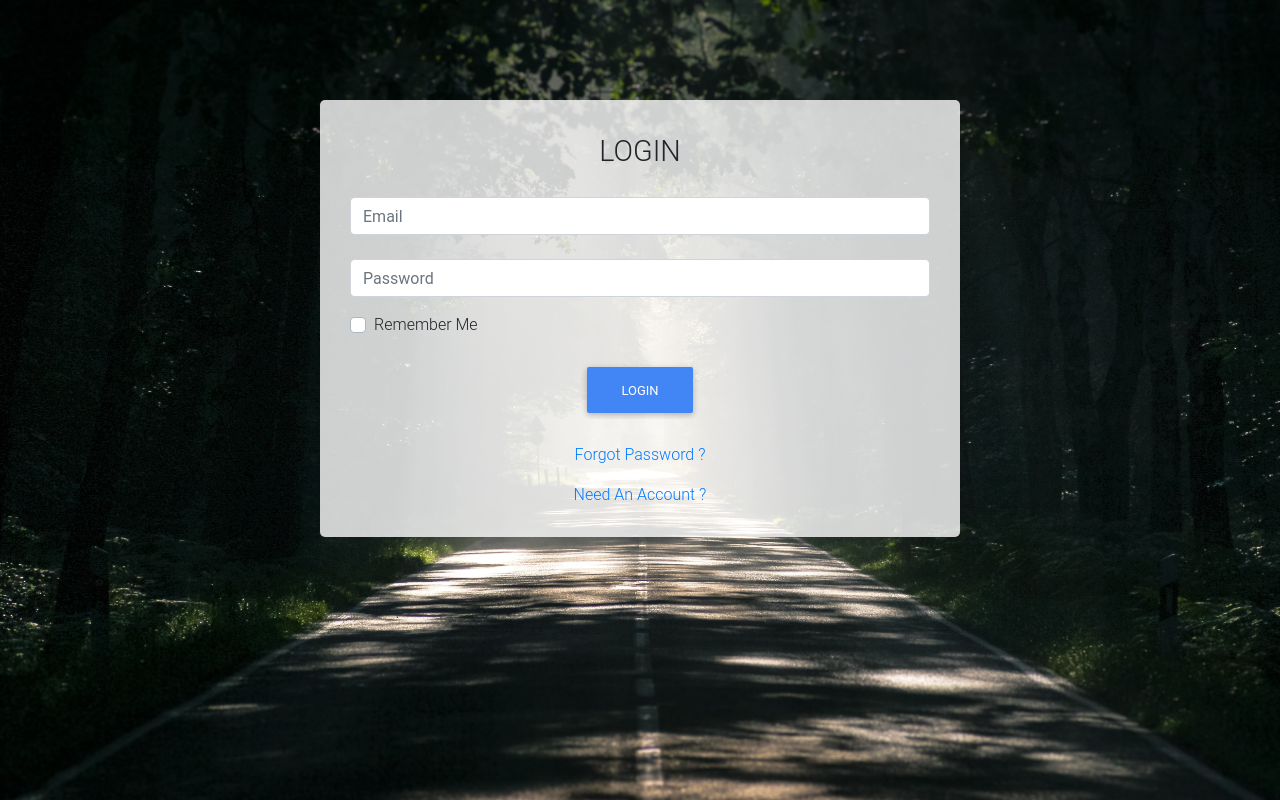
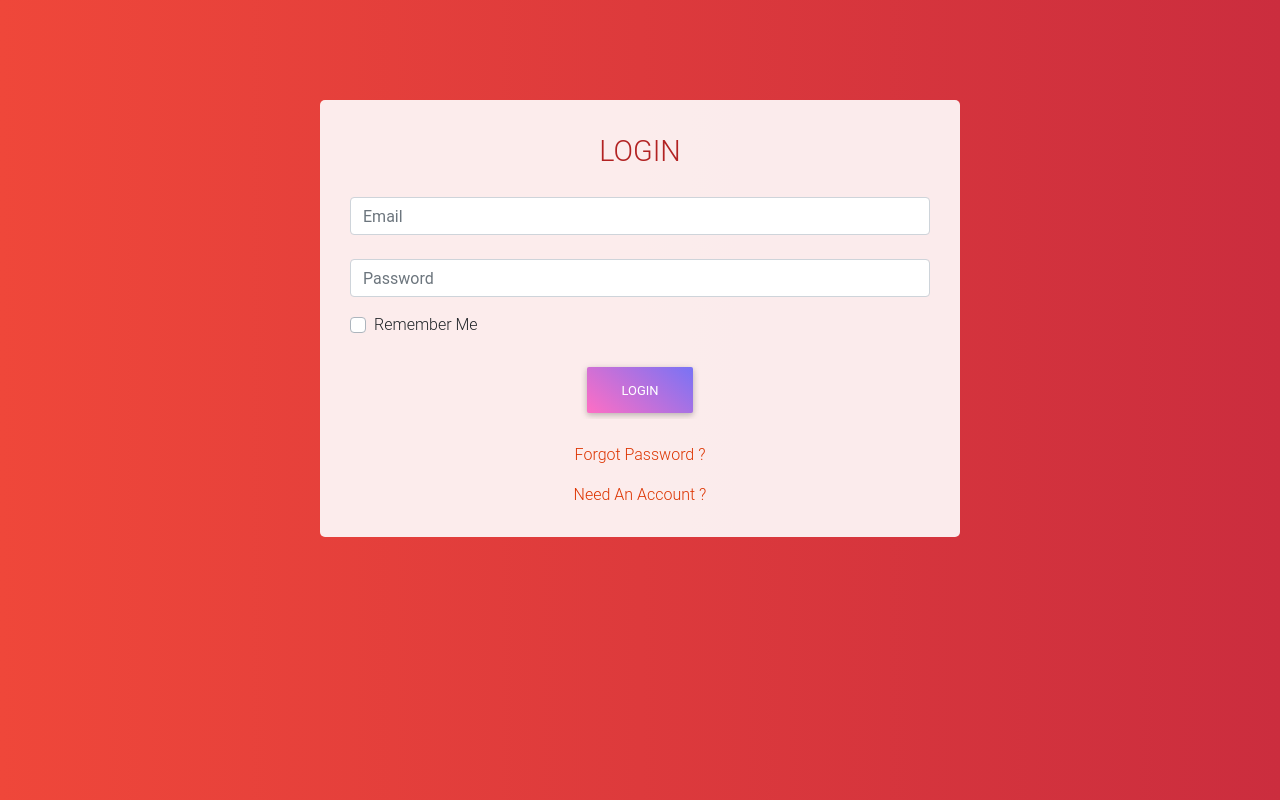
Before and after one commit to uditkumar01/AskNSolve, a Flask app: page /login in a window 1280 px wide. Run offline with Flask 2, Linux system fonts and the light colour scheme; some libraries are stand-ins or nearby versions; some web fonts are replaced.

Commit message:
changed login outlook

```diff
--- a/webpack/static/create_post.css
+++ b/webpack/static/create_post.css
@@ -1,9 +1,11 @@
 body{
-    background: url(images/login20.jpg);
+    background: ;
     background-size: cover;
     height: 100vh;
     width: 100vw;
-
+    background: #cb2d3e;  /* fallback for old browsers */
+    background: -webkit-linear-gradient(to right, #ef473a, #cb2d3e);  /* Chrome 10-25, Safari 5.1-6 */
+    background: linear-gradient(to right, #ef473a, #cb2d3e); /* W3C, IE 10+/ Edge, Firefox 16+, Chrome 26+, Opera 12+, Safari 7+ */
     margin: 0;
     padding: 0;
     position: fixed;
--- a/webpack/static/my_style1.css
+++ b/webpack/static/my_style1.css
@@ -4,10 +4,9 @@
     position: fixed;
     width: 100vw;
     height: 100vh;
-    background: white;
-    background: url(images/login11.jpg);
-    /* filter: blur(8px);
-    -webkit-filter: blur(8px); */
+    background: #cb2d3e;  /* fallback for old browsers */
+    background: -webkit-linear-gradient(to right, #ef473a, #cb2d3e);  /* Chrome 10-25, Safari 5.1-6 */
+    background: linear-gradient(to right, #ef473a, #cb2d3e); /* W3C, IE 10+/ Edge, Firefox 16+, Chrome 26+, Opera 12+, Safari 7+ */
     background-position: center center;
     background-size: cover;
     background-repeat: no-repeat;
@@ -19,13 +18,19 @@
     scroll-behavior: smooth;
 }
 .my_container{
-    background: rgba(255,255,255,0.8);
+    background: rgba(255,255,255,0.9);
     margin-top: 100px;
     margin-bottom: 100px;
     width: 50%;
     padding: 30px;
     transform: translate(50%,0%);
     border-radius: 5px;
+}
+.link_{
+    color: rgb(221, 52, 0);
+}
+.link_:hover,._link:focus,.link_:visited{
+    color: rgb(177, 41, 0);
 }
 
 
--- a/webpack/templates/create_post.html
+++ b/webpack/templates/create_post.html
@@ -33,7 +33,7 @@
       <form action="" method = "POST">
         {{ form.hidden_tag() }}
         <fieldset class="post_form">
-          <p class="title" style="color: rgba(0,0,0,0.6); background-color: rgba(212, 211, 211, 0.6); border-radius: 5px;">{{ form_title_webpage }}</p>
+          <p class="title" style="color: rgba(255,255,255,0.8); background: #a73737; background: -webkit-linear-gradient(to right, #7a2828, #a73737); background: linear-gradient(to right, #7a2828, #a73737); border-radius: 5px;">{{ form_title_webpage }}</p>
           <div class="post_title" style="margin: 10px; margin-top: 30px;">
             {{ form.post_title(class = "form-control",placeholder = "Title should be clear and specific ") }}
             {% if form.post_title.errors %}
@@ -51,7 +51,7 @@
             {% endif %}
           </div>
           <div class="submit_field">
-            {{ form.submit(class = "btn btn-primary btn-rounded") }}
+            {{ form.submit(class = "btn purple-gradient btn-primary btn-rounded") }}
           </div>
         </fieldset>
       </form>
--- a/webpack/templates/login_page1.html
+++ b/webpack/templates/login_page1.html
@@ -39,7 +39,7 @@
               <div class="my_container">
                 <form action="" method="POST">
                   {{ form.hidden_tag() }}
-                  <p class="text-center mb-10" style="font-size: 180%;">LOGIN</p>
+                  <p class="text-center mb-10" style="font-size: 180%; color: firebrick;">LOGIN</p>
                   <div class="form-group mb-4 mt-4">
                     {{ form.email(class = "form-control",placeholder = "Email") }}
                     {% if form.email.errors %}
@@ -58,6 +58,7 @@
                       {% endfor %}
                     {% endif %}
                   </div>
+
                   <div class="custom-control custom-checkbox mb-4 mt-3">
                     {{ form.checkbox(class = "custom-control-input",  id="defaultUnchecked") }}
                     {% if form.checkbox.errors %}
@@ -68,13 +69,13 @@
                     <label class="custom-control-label" for="defaultUnchecked">Remember Me</label>
                   </div>
                   <div class="text-center">
-                    {{ form.submit(class="btn btn-primary", placeholder = "Login") }}
+                    {{ form.submit(class="btn purple-gradient btn-primary", placeholder = "Login") }}
                   </div>
                   <div class="text-center mt-4">
-                    <a href="{{ url_for('users.request_reset') }}" class="stretched link">Forgot Password ?</a><br>
+                    <a href="{{ url_for('users.request_reset') }}" class="link_">Forgot Password ?</a><br>
                   </div>
                   <div class="text-center mt-3">
-                    <a href="{{ url_for('users.register') }}" class="stretched link">Need An Account ?</a>
+                    <a href="{{ url_for('users.register') }}" class="link_">Need An Account ?</a>
                   </div>
                 </form>
               </div>
--- a/webpack/templates/register.html
+++ b/webpack/templates/register.html
@@ -39,7 +39,7 @@
               <div class="my_container">
                 <form action="" method="POST">
                   {{ form.hidden_tag() }}
-                  <p class="text-center mb-10" style="font-size: 180%;">REGISTER</p>
+                  <p class="text-center mb-10" style="font-size: 180%; color: firebrick;">REGISTER</p>
                   <div class="form-group mb-4 mt-4">
                     {{ form.username(class = "form-control",placeholder = "Username") }}
                     {% if form.username.errors %}
@@ -86,10 +86,10 @@
                     <label class="custom-control-label" for="defaultUnchecked">I agree to all terms & conditions.</label>
                   </div>
                   <div class="text-center">
-                    {{ form.submit(class="btn btn-primary", placeholder = "Login") }}
+                    {{ form.submit(class="purple-gradient btn btn-primary", placeholder = "Login") }}
                   </div>
                   <div class="text-center mt-4 mb-3">
-                    <a href="{{ url_for('users.login') }}" class="stretched link">Have An Account ?</a>
+                    <a href="{{ url_for('users.login') }}" class="link_">Have An Account ?</a>
                   </div>
                 </form>
               </div>
```
Also changed, not shown: webpack/static/home_page.css (+1 -9 lines), webpack/static/images/ff72043b0bf55c061246cd9fc44e2785.jpg (deleted), webpack/static/images/login11.jpg (deleted).
